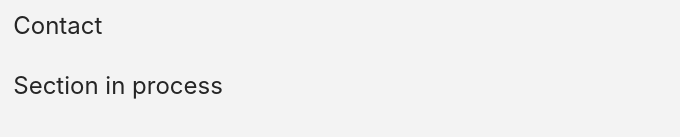
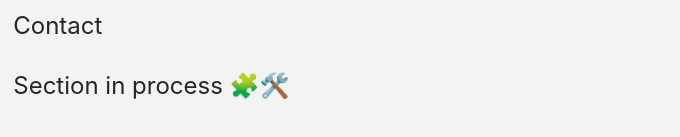
Before and after one commit to Vyper-v/chocolakey, a React (Create React App) app: page /section/about in a window 1280 px wide. Shown: the part 257-394 px from the top of the page, without its empty margins (0-680 px from the left). Built offline with nearby package versions, Linux system fonts and the light colour scheme.

Commit message:
app example gif

```diff
--- a/src/components/SectionContainer.js
+++ b/src/components/SectionContainer.js
@@ -18,6 +18,6 @@ export const SectionContainer = () => {
       );
 
     default:
-      return <div>Section in process</div>;
+      return <div>Section in process 🧩🛠️</div>;
   }
 };
```
Also changed, not shown: 2 other files (tests, documents, lock files or other folders).
